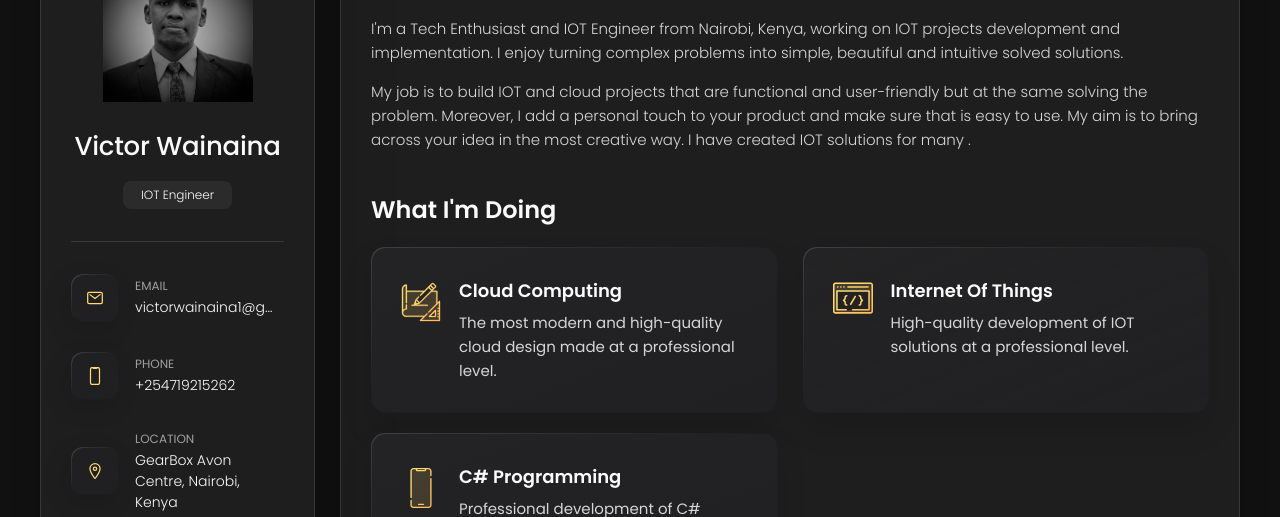
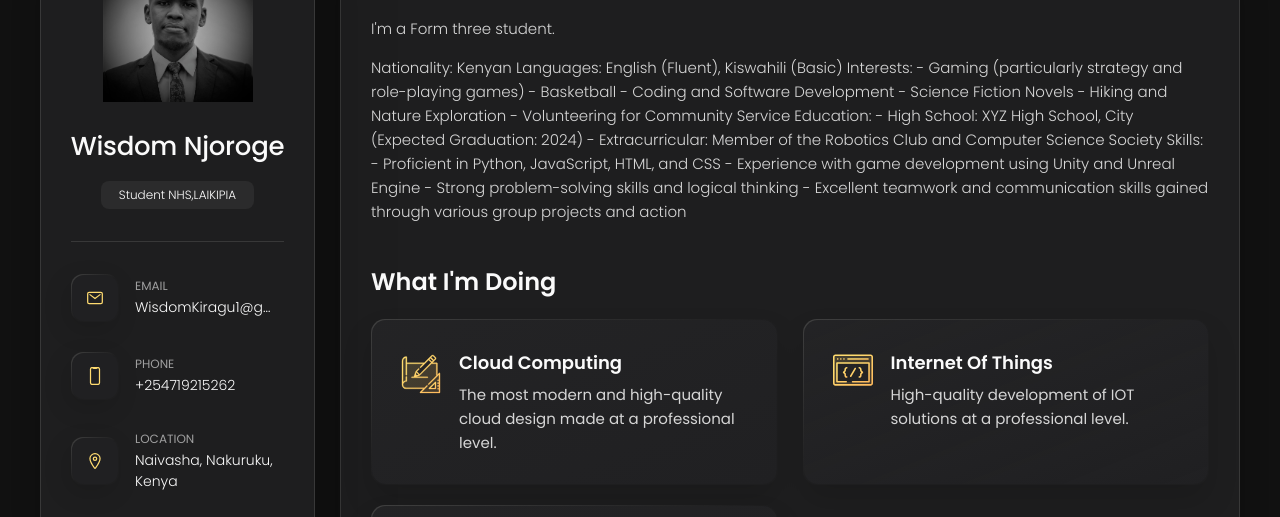
Before and after one commit to njkiragu/Personal-portfolio, a plain HTML site: page index.html in a window 1280 px wide. Shown: the part 162-679 px from the top of the page. Drawn offline with nearby package versions, Linux system fonts and the light colour scheme.

Commit message:
Update index.html

```diff
--- a/index.html
+++ b/index.html
@@ -5,7 +5,7 @@
   <meta charset="UTF-8">
   <meta http-equiv="X-UA-Compatible" content="IE=edge">
   <meta name="viewport" content="width=device-width, initial-scale=1.0">
-  <title>Personal Portfolio</title>
+  <title>Portfolio</title>
 
   <!--
     - favicon
@@ -46,9 +46,9 @@
         </figure>
 
         <div class="info-content">
-          <h1 class="name" title="Victor Wainaina">Victor Wainaina</h1>
+          <h1 class="name" title="Wisdom Njoroge">Wisdom Njoroge</h1>
 
-          <p class="title">IOT Engineer</p>
+          <p class="title">Student NHS,LAIKIPIA</p>
         </div>
 
         <button class="info_more-btn" data-sidebar-btn>
@@ -74,7 +74,7 @@
             <div class="contact-info">
               <p class="contact-title">Email</p>
 
-              <a href="mailto:victorwainaina1@gmail.com" class="contact-link">victorwainaina1@gmail.com</a>
+              <a href="mailto:WisdomKiragu1@gmail.com" class="contact-link">WisdomKiragu1@gmail.com</a>
             </div>
 
           </li>
@@ -104,7 +104,7 @@
             <div class="contact-info">
               <p class="contact-title">Location</p>
 
-              <address>GearBox Avon Centre, Nairobi, Kenya</address>
+              <address>Naivasha, Nakuruku, Kenya</address>
             </div>
 
           </li>
@@ -116,19 +116,19 @@
         <ul class="social-list">
 <!--to check linedin link -->
           <li class="social-item">
-            <a href="https://www.linkedin.com/in/victor-wainaina" class="social-link">
+            <a href="https://www.linkedin.com/in/wisdom.njoroge" class="social-link">
               <ion-icon name="logo-LinkedIn"></ion-icon>
             </a>
           </li>
 
           <li class="social-item">
-            <a href="https://mobile.twitter.com/Kiragu_Wainaina" class="social-link">
+            <a href="https://mobile.twitter.com/wisdom.njoroge" class="social-link">
               <ion-icon name="logo-twitter"></ion-icon>
             </a>
           </li>
 
           <li class="social-item">
-            <a href="https://www.instagram.com/_.wainaina" class="social-link">
+            <a href="https://www.instagram.com/wize.lly" class="social-link">
               <ion-icon name="logo-instagram"></ion-icon>
             </a>
           </li>
@@ -193,19 +193,32 @@
 
         <section class="about-text">
           <p>
-            I'm a Tech Enthusiast and IOT Engineer from Nairobi, Kenya, working on IOT projects development and implementation.
-            I enjoy turning
-            complex problems into simple, beautiful and intuitive solved solutions.
+            I'm a Form three student.
           </p>
 
           <p>
-            My job is to build IOT and cloud projects that are functional and user-friendly but at the same solving the problem.
-            Moreover, I
-            add a personal touch to your product and make sure that is easy to use. My aim is to bring
-            across your
-            idea in the most creative way. I have created IOT solutions for many .
-          </p>
-        </section>
+
+
+Nationality: Kenyan
+Languages: English (Fluent), Kiswahili (Basic)
+Interests:
+- Gaming (particularly strategy and role-playing games)
+- Basketball
+- Coding and Software Development
+- Science Fiction Novels
+- Hiking and Nature Exploration
+- Volunteering for Community Service
+
+Education:
+- High School: XYZ High School, City (Expected Graduation: 2024)
+- Extracurricular: Member of the Robotics Club and Computer Science Society
+
+Skills:
+- Proficient in Python, JavaScript, HTML, and CSS
+- Experience with game development using Unity and Unreal Engine
+- Strong problem-solving skills and logical thinking
+- Excellent teamwork and communication skills gained through various group projects and action
+         </section>
 
 
         <!--
```
